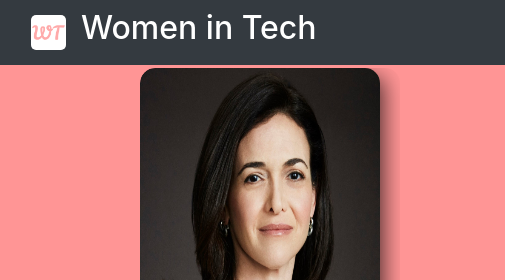
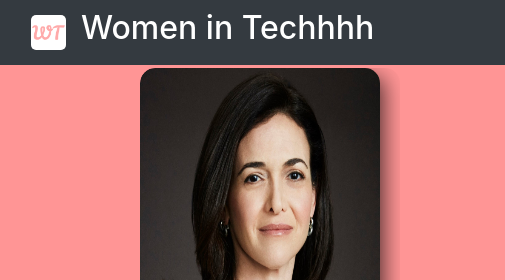
Before and after one commit to AndreeaRadu03/Women_in-tech, a plain HTML site: page index.html in a window 1280 px wide. Shown: the top 280 px of the page, 0-505 px from the left. Drawn offline with nearby package versions, Linux system fonts and the light colour scheme; grey boxes are pictures that could not be loaded.

Commit message:
Update index.html
name change

```diff
--- a/index.html
+++ b/index.html
@@ -16,7 +16,7 @@
 
     <nav class="navbar fixed-top navbar-expand-lg navbar-light bg-dark">
       <img src="./Photo/wt-logo.png" width="35" height="35" class="logo d-inline-block align-top" alt="logo">
-      <a class="navbar-brand text-white" href="#"><h2>Women in Tech</h2></a>
+      <a class="navbar-brand text-white" href="#"><h2>Women in Techhhh</h2></a>
       <button class="navbar-toggler" type="button" data-toggle="collapse" data-target="#navbarSupportedContent" aria-controls="navbarSupportedContent" aria-expanded="false" aria-label="Toggle navigation">
         <span class="navbar-toggler-icon"></span>
       </button>
```
